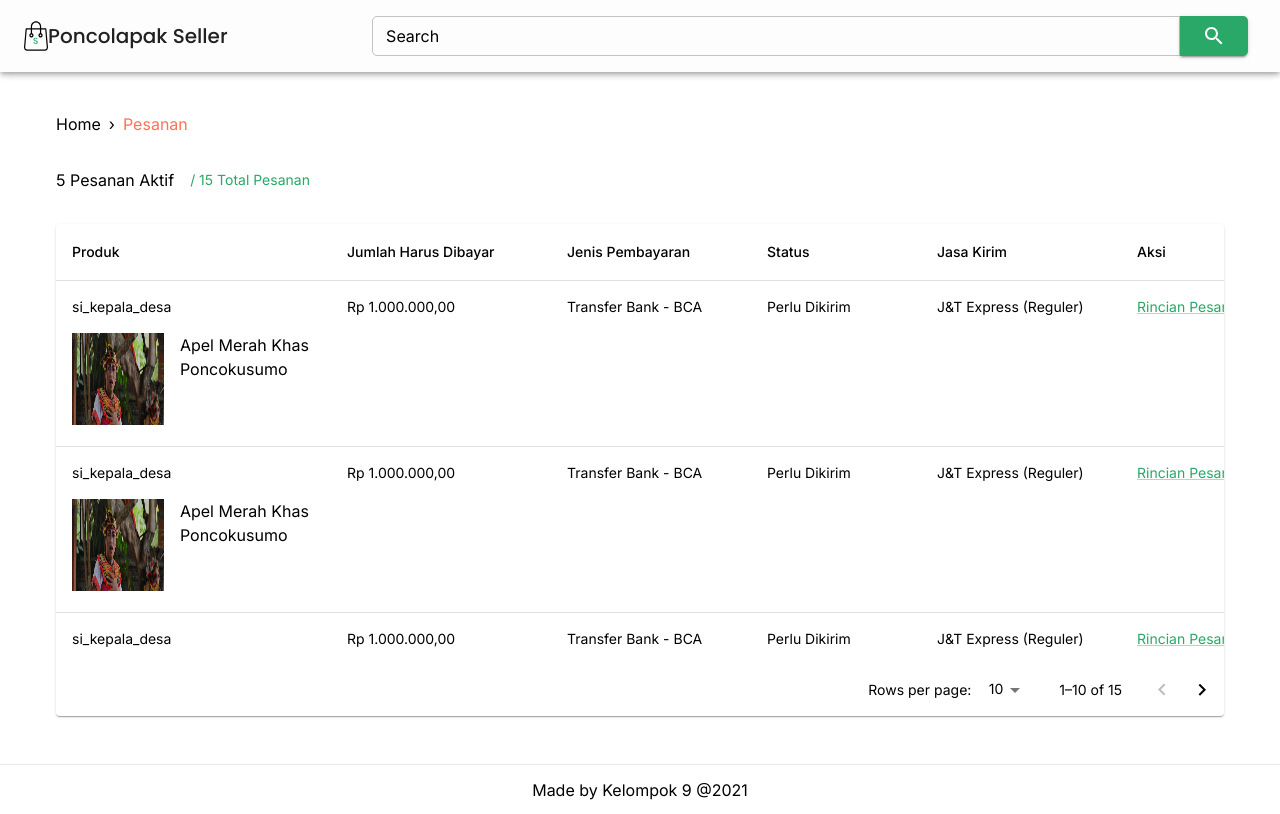
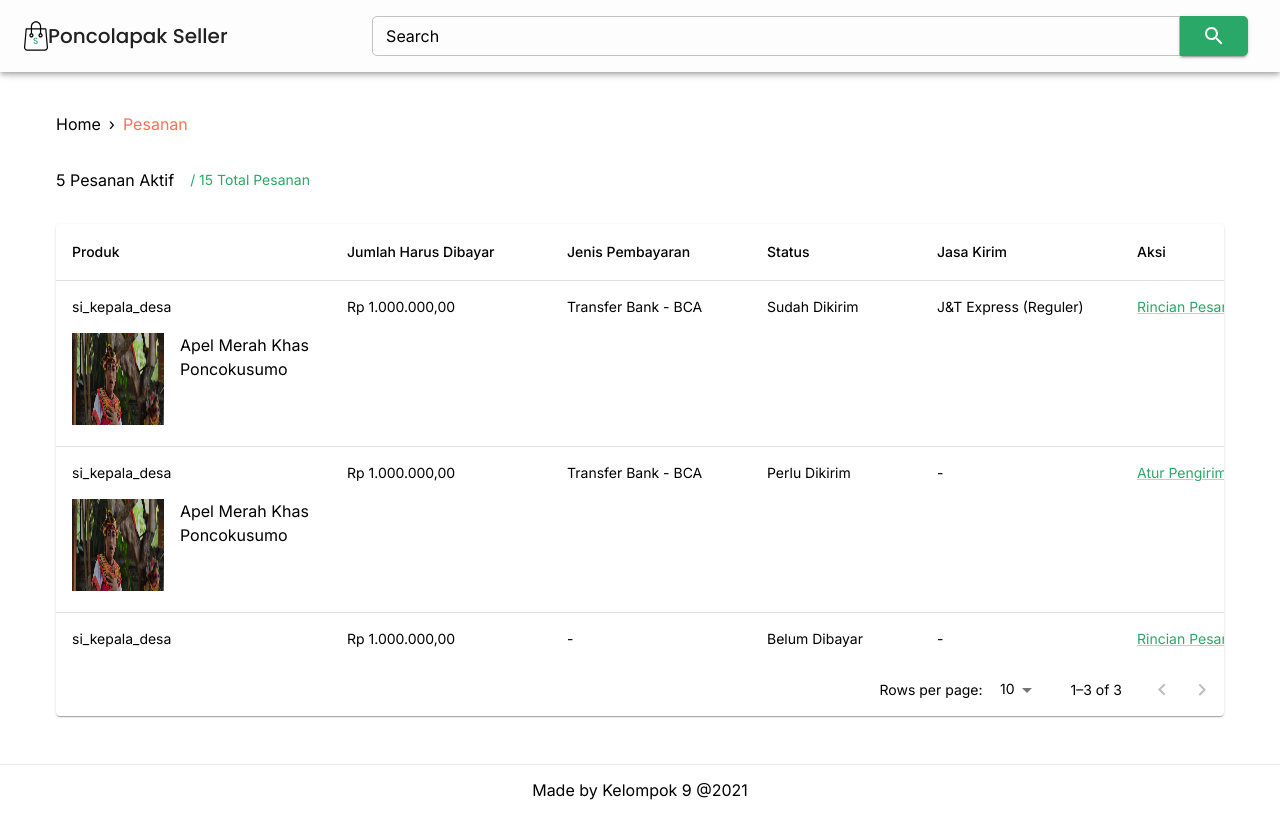
Before and after one commit to alvinferd/MPPL-Projects-9, a Next.js app in the folder frontend/: page /seller/orders in a window 1280 px wide. Built offline with nearby package versions, Linux system fonts and the light colour scheme.

Commit message:
delete produk

```diff
--- a/frontend/components/cardTokoSeller.js
+++ b/frontend/components/cardTokoSeller.js
@@ -72,7 +72,7 @@ export default function CardTokoSeller({ id, nama, lokasi, displayPicture, deskr
                 </Grid>
                 <Grid spacing={2} container direction="row" justifyContent="center">
                     <Grid item>
-                        <Button variant="contained" color="secondary" onClick={() => router.push(`pengaturantoko/`)}>
+                        <Button variant="contained" color="secondary" onClick={() => router.push(`shopset/`)}>
                             Pengaturan Toko
                         </Button>
                     </Grid>
--- a/frontend/components/seller/myOrdersTable.js
+++ b/frontend/components/seller/myOrdersTable.js
@@ -56,8 +56,16 @@ function createData(produk, jmldibayar, jenisbayar, status, jasakirim, aksi) {
 
 const AksiCTA = () => {
     return (
-        <MUILink href='/#' color='secondary'>
+        <MUILink href='/seller/orderdetails' color='secondary'>
             Rincian Pesanan
+        </MUILink>
+    )
+}
+
+const AksiCTA2 = () => {
+    return (
+        <MUILink href='/seller/shipmentset' color='secondary'>
+            Atur Pengiriman
         </MUILink>
     )
 }
@@ -90,22 +98,9 @@ const GridProduk = ({ produk, penjual }) => {
 }
 
 const rows = [
-    createData(<GridProduk produk="Apel Merah Khas Poncokusumo" penjual='si_kepala_desa' />, 1000000, 'Transfer Bank - BCA', 'Perlu Dikirim', 'J&T Express (Reguler)', <AksiCTA />),
-    createData(<GridProduk produk="Apel Merah Khas Poncokusumo" penjual='si_kepala_desa' />, 1000000, 'Transfer Bank - BCA', 'Perlu Dikirim', 'J&T Express (Reguler)', <AksiCTA />),
-    createData(<GridProduk produk="Apel Merah Khas Poncokusumo" penjual='si_kepala_desa' />, 1000000, 'Transfer Bank - BCA', 'Perlu Dikirim', 'J&T Express (Reguler)', <AksiCTA />),
-    createData(<GridProduk produk="Apel Merah Khas Poncokusumo" penjual='si_kepala_desa' />, 1000000, 'Transfer Bank - BCA', 'Perlu Dikirim', 'J&T Express (Reguler)', <AksiCTA />),
-    createData(<GridProduk produk="Apel Merah Khas Poncokusumo" penjual='si_kepala_desa' />, 1000000, 'Transfer Bank - BCA', 'Perlu Dikirim', 'J&T Express (Reguler)', <AksiCTA />),
-    createData(<GridProduk produk="Apel Merah Khas Poncokusumo" penjual='si_kepala_desa' />, 1000000, 'Transfer Bank - BCA', 'Perlu Dikirim', 'J&T Express (Reguler)', <AksiCTA />),
-    createData(<GridProduk produk="Apel Merah Khas Poncokusumo" penjual='si_kepala_desa' />, 1000000, 'Transfer Bank - BCA', 'Perlu Dikirim', 'J&T Express (Reguler)', <AksiCTA />),
-    createData(<GridProduk produk="Apel Merah Khas Poncokusumo" penjual='si_kepala_desa' />, 1000000, 'Transfer Bank - BCA', 'Perlu Dikirim', 'J&T Express (Reguler)', <AksiCTA />),
-    createData(<GridProduk produk="Apel Merah Khas Poncokusumo" penjual='si_kepala_desa' />, 1000000, 'Transfer Bank - BCA', 'Perlu Dikirim', 'J&T Express (Reguler)', <AksiCTA />),
-    createData(<GridProduk produk="Apel Merah Khas Poncokusumo" penjual='si_kepala_desa' />, 1000000, 'Transfer Bank - BCA', 'Perlu Dikirim', 'J&T Express (Reguler)', <AksiCTA />),
-    createData(<GridProduk produk="Apel Merah Khas Poncokusumo" penjual='si_kepala_desa' />, 1000000, 'Transfer Bank - BCA', 'Perlu Dikirim', 'J&T Express (Reguler)', <AksiCTA />),
-    createData(<GridProduk produk="Apel Merah Khas Poncokusumo" penjual='si_kepala_desa' />, 1000000, 'Transfer Bank - BCA', 'Perlu Dikirim', 'J&T Express (Reguler)', <AksiCTA />),
-    createData(<GridProduk produk="Apel Merah Khas Poncokusumo" penjual='si_kepala_desa' />, 1000000, 'Transfer Bank - BCA', 'Perlu Dikirim', 'J&T Express (Reguler)', <AksiCTA />),
-    createData(<GridProduk produk="Apel Merah Khas Poncokusumo" penjual='si_kepala_desa' />, 1000000, 'Transfer Bank - BCA', 'Perlu Dikirim', 'J&T Express (Reguler)', <AksiCTA />),
-    createData(<GridProduk produk="Apel Merah Khas Poncokusumo" penjual='si_kepala_desa' />, 1000000, 'Transfer Bank - BCA', 'Perlu Dikirim', 'J&T Express (Reguler)', <AksiCTA />),
-
+    createData(<GridProduk produk="Apel Merah Khas Poncokusumo" penjual='si_kepala_desa' />, 1000000, 'Transfer Bank - BCA', 'Sudah Dikirim', 'J&T Express (Reguler)', <AksiCTA />),
+    createData(<GridProduk produk="Apel Merah Khas Poncokusumo" penjual='si_kepala_desa' />, 1000000, 'Transfer Bank - BCA', 'Perlu Dikirim', '-', <AksiCTA2 />),
+    createData(<GridProduk produk="Apel Merah Khas Poncokusumo" penjual='si_kepala_desa' />, 1000000, '-', 'Belum Dibayar', '-', <AksiCTA />),
 ];
 
 export default function MyOrdersTable({ myProducts }) {
--- a/frontend/pages/seller/products.js
+++ b/frontend/pages/seller/products.js
@@ -30,7 +30,7 @@ export default function MyProducts() {
                 </Head>
                 <Container maxWidth="1920" id="br-product-seller" sx={{ width: '95vw', marginX: { xs: 1, md: 2, lg: 4 }, marginY: 4 }}>
                     <Breadcrumbs separator="›" color="text.primary" aria-label="breadcrumb">
-                        <MUILink underline="hover" href="/seller" color="text.primary">
+                        <MUILink underline="hover" href="/seller/Home" color="text.primary">
                             Home
                         </MUILink>
                         <Typography color="text.quaternary">Produk</Typography>
--- a/frontend/pages/seller/shopset.js
+++ b/frontend/pages/seller/shopset.js
@@ -12,6 +12,7 @@ import image from "../../public/images/box.png"
 import { makeStyles } from '@mui/styles'
 import CardTokoNonButton from "../../components/cardTokoNonButton"
 import Image from 'next/image'
+import router from "next/router"
 
 const useStyles = makeStyles({
     root: {
@@ -104,14 +105,14 @@ const classes = useStyles();
                             <Grid container justifyContent="center" spacing={2} mt={2}>
                                 <Grid item>
                                     <Button variant="contained" color="primary" size="large"
-                                    // onClick={() => router.push(`/order/pending`)}
+                                    onClick={() => router.push(`/seller/Home`)}
                                     >
                                         Buang Perubahan
                                     </Button>
                                 </Grid>
                                 <Grid item>
                                     <Button variant="contained" color="secondary" size="large"
-                                    // onClick={() => router.push(`/order/pending`)}
+                                    onClick={() => router.push(`/seller/Home`)}
                                     >
                                         Simpan
                                     </Button>
--- a/frontend/utils/redux/slice/product.js
+++ b/frontend/utils/redux/slice/product.js
@@ -63,6 +63,31 @@ export const addNewProduct = createAsyncThunk(
     }
 )
 
+export const deleteProduct = createAsyncThunk(
+    'product/deleteProduct',
+    async (id, { dispatch }) => {
+        console.log("id", id)
+        dispatch(loadingSet(true));
+        return baseApi
+            .delete("/api/v1/product/deleteProduct/" + id)
+            .then((res) => {
+                // console.log(res);
+                dispatch(readMyProduct());
+                dispatch(alertSetSuccess(true));
+                dispatch(alertSetMessage("Produk berhasil dihapus!"));
+            })
+            .catch((err) => {
+                // console.log(err);
+                dispatch(alertSetError(true));
+                dispatch(alertSetMessage(err.message));
+            })
+            .finally(() => {
+                dispatch(loadingSet(false));
+                router.reload();
+            })
+    }
+)
+
 // export const successAddProduct = createAsyncThunk(
 //     'product/successAddProduct',
 //     async (data, { dispatch }) => {
```
Also changed, not shown: frontend/components/seller/myProductsTable.js (+26 -4 lines), frontend/pages/seller/orderdetails.js (+4 -4 lines), frontend/pages/seller/shipmentset.js (+25 -15 lines).
